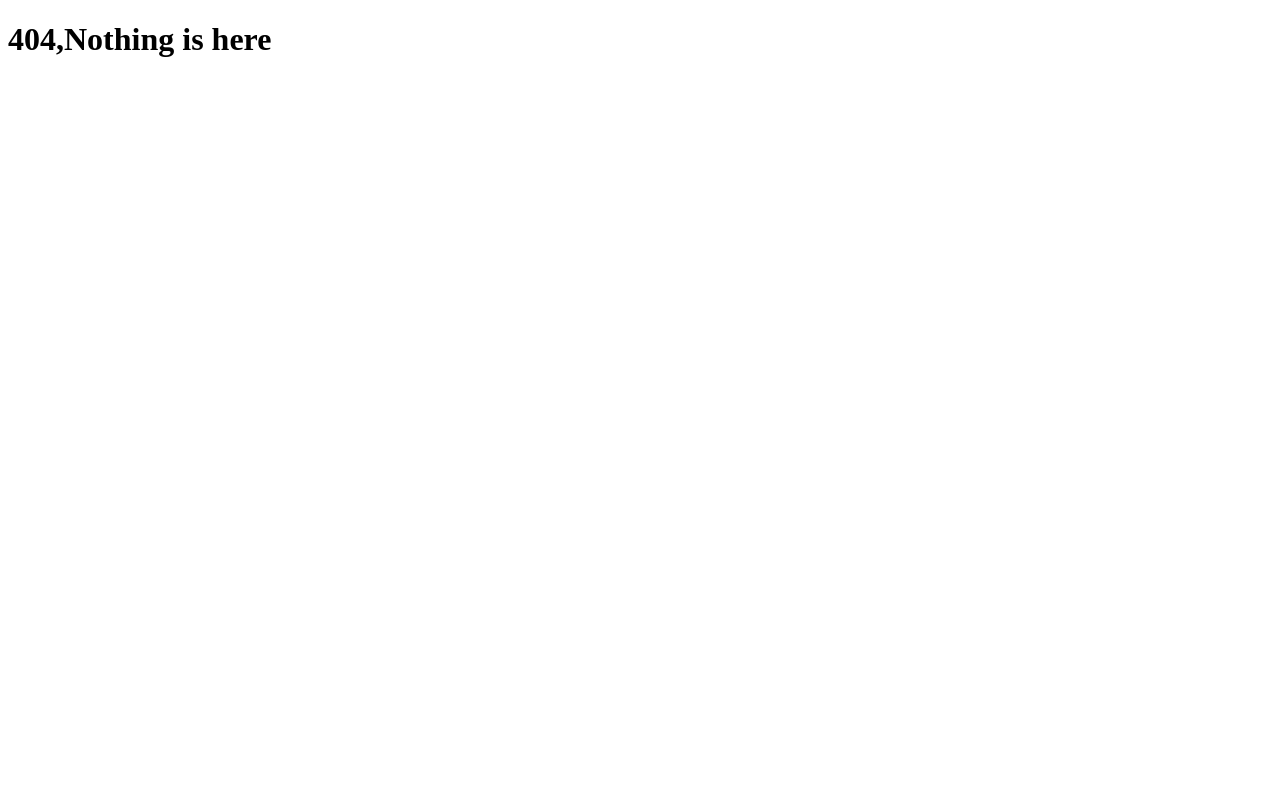
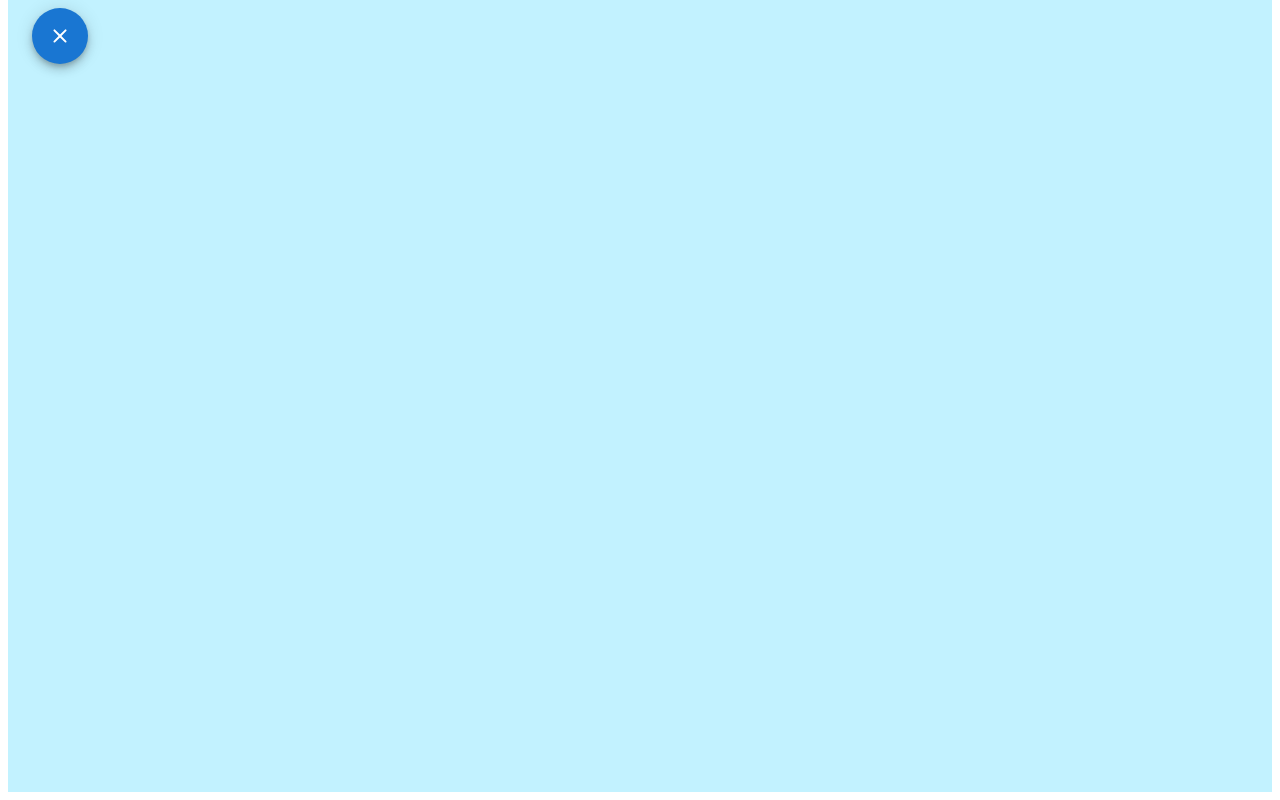
Before and after one commit to propanibutan/care-plants-app, a React (Create React App) app: page /login in a window 1280 px wide. Before the commit this address had no page. Built offline with nearby package versions, Linux system fonts and the light colour scheme.

Commit message:
modify structure of styles plus addin button to login page

```diff
--- a/src/App.js
+++ b/src/App.js
@@ -4,7 +4,8 @@ import {
   Route,
   Routes,
 } from 'react-router-dom';
-import Home from './pages/Home.js'
+import Home from './pages/Home.js';
+import LogIn from './pages/LogIn.js';
 import NotFound from './components/NotFound.js';
 
 const App = () => {
@@ -12,6 +13,7 @@ const App = () => {
     <Router>
       <Routes>
         <Route path='/' element={<Home />} />
+        <Route path='login' element={<LogIn />} />
         <Route path="*" element={<NotFound />} />
       </Routes>
     </Router>
--- a/src/index.js
+++ b/src/index.js
@@ -1,15 +1,11 @@
 import React, { StrictMode } from 'react';
 import { createRoot } from 'react-dom/client';
-import { ThemeProvider } from '@mui/material';
-import theme from './styles/theme';
 import App from './App';
 
 const rootElement = document.getElementById('root');
 const root = createRoot(rootElement);
 root.render(
   <StrictMode>
-    <ThemeProvider theme={theme}>
       <App />
-    </ThemeProvider>
   </StrictMode>
 );
--- a/src/pages/Home.js
+++ b/src/pages/Home.js
@@ -1,4 +1,6 @@
 import React from 'react';
+import { ThemeProvider } from '@mui/material';
+import themeHome from '../styles/themeHome';
 import { Container, Grid, Button, Typography, Accordion, AccordionSummary, AccordionDetails, List, ListItem, ListItemAvatar, ListItemText, Tooltip } from '@mui/material';
 
 import KeyboardDoubleArrowRightIcon from '@mui/icons-material/KeyboardDoubleArrowRight';
@@ -13,7 +15,8 @@ import { maxWidth } from '@mui/system';
 
 export default function Home(){
     return (
-        <Container maxWidth='lg' sx={{ height: '100vh', backgroundColor: '#c2f2ff' }}>
+        <ThemeProvider theme={themeHome}>
+            <Container maxWidth='xl' sx={{ height: '100vh', backgroundColor: '#c2f2ff', flexGrow: 1 }}>
                 <Grid container spacing={3} alignItems="center"  direction="column" sx={{ minHeight: '100vh', gridTemplateRows: 'repeat(2)' }}>
                     <Grid item>
                         <img src={logo} alt="Logo with name Plant Care App" style={{ width: '200px' }} />
@@ -22,7 +25,7 @@ export default function Home(){
                         <Tooltip title="by catalyststuff"><img src={girl} alt="Girl planting flower by catalyststuff" style={{ maxWidth: '300px' }} /></Tooltip>
                     </Grid>
                     <Grid item>
-                    <Button href="/LogIn" variant="contained" endIcon={<KeyboardDoubleArrowRightIcon sx={{ color: 'white' }} />}>Start now!</Button>
+                        <Button href="/login" variant="contained" endIcon={<KeyboardDoubleArrowRightIcon sx={{ color: 'white' }} />}>Start now!</Button>
                     </Grid>
                     <Grid item>
                         <Accordion sx={{ maxWidth: '350px' }}>
@@ -62,5 +65,6 @@ export default function Home(){
                     </Grid>
                 </Grid>
             </Container>
+        </ThemeProvider>
     );
 }
--- a/src/pages/LogIn.js
+++ b/src/pages/LogIn.js
@@ -0,0 +1,30 @@
+import React from 'react';
+import { Container, Grid, Fab } from '@mui/material';
+import CloseRoundedIcon from '@mui/icons-material/CloseRounded';
+
+export default function LogIn(){
+    return (
+        <Container maxWidth='xl' sx={{ height: '100vh', backgroundColor: '#c2f2ff', flexGrow: 1 }}>
+            <Grid container spacing={2}>
+                <Grid item>
+                    <Fab color="primary" aria-label="exit">
+                        <CloseRoundedIcon />
+                    </Fab>
+                    {/* <Item>xs=8</Item>
+                    <Item>xs=8</Item> */}
+                </Grid>
+                <Grid item>
+                    {/* <Item>xs=8</Item>
+                    <Item>xs=8</Item>
+                    <Item>xs=8</Item>
+                    <Item>xs=8</Item>
+                    <Item>xs=8</Item> */}
+                </Grid>
+                <Grid item>
+                    {/* <Item>xs=8</Item>
+                    <Item>xs=8</Item> */}
+                </Grid>
+            </Grid>
+        </Container>
+    );
+}
--- a/src/styles/theme.js
+++ b/src/styles/themeHome.js
@@ -1,7 +1,7 @@
 import { createTheme } from '@mui/material';
 
 //Here is my custom theme for app
-const theme = createTheme({
+const themeHome = createTheme({
     components:{
 
         MuiListItem: {
@@ -41,4 +41,4 @@ const theme = createTheme({
     },
   });
 
-  export default theme;
+  export default themeHome;
```
Lines whose indentation alone changed are shown as unchanged.
